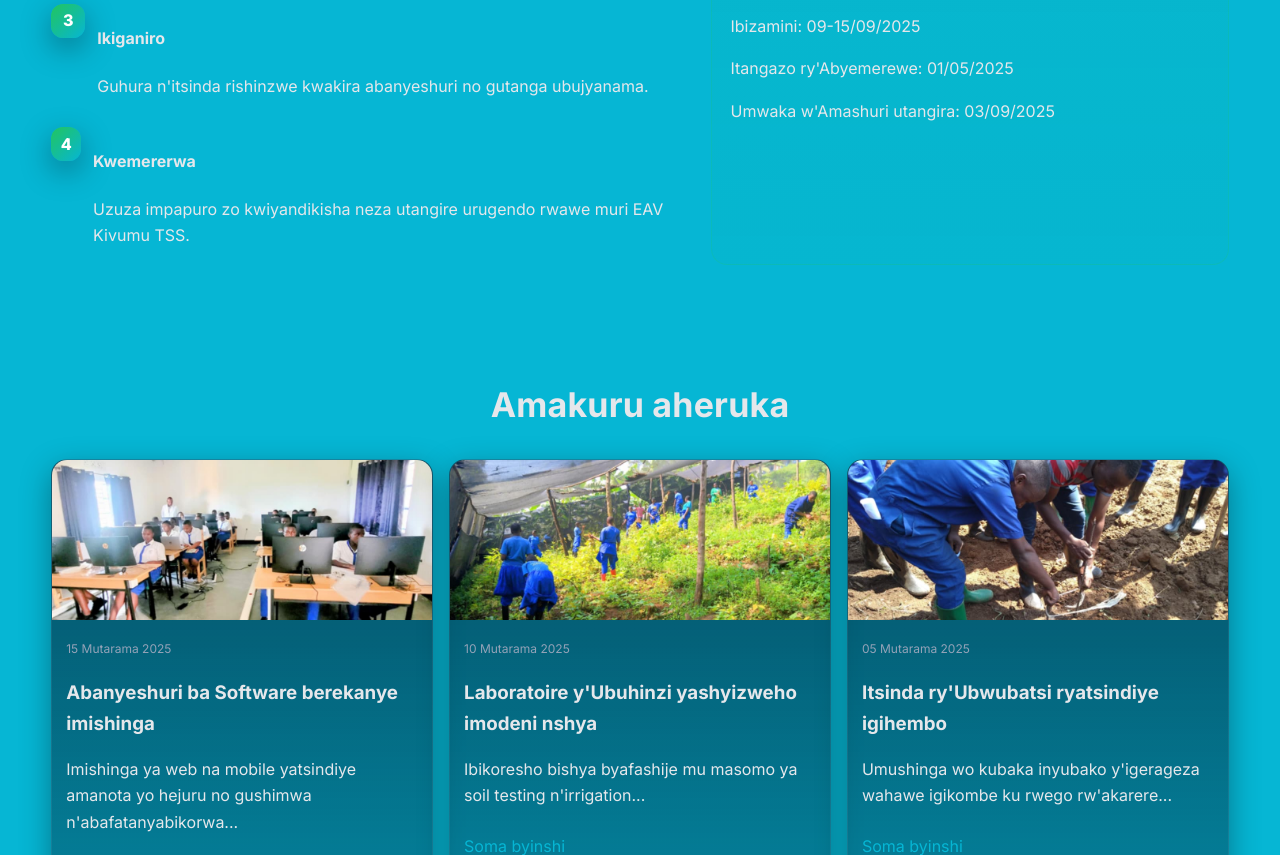
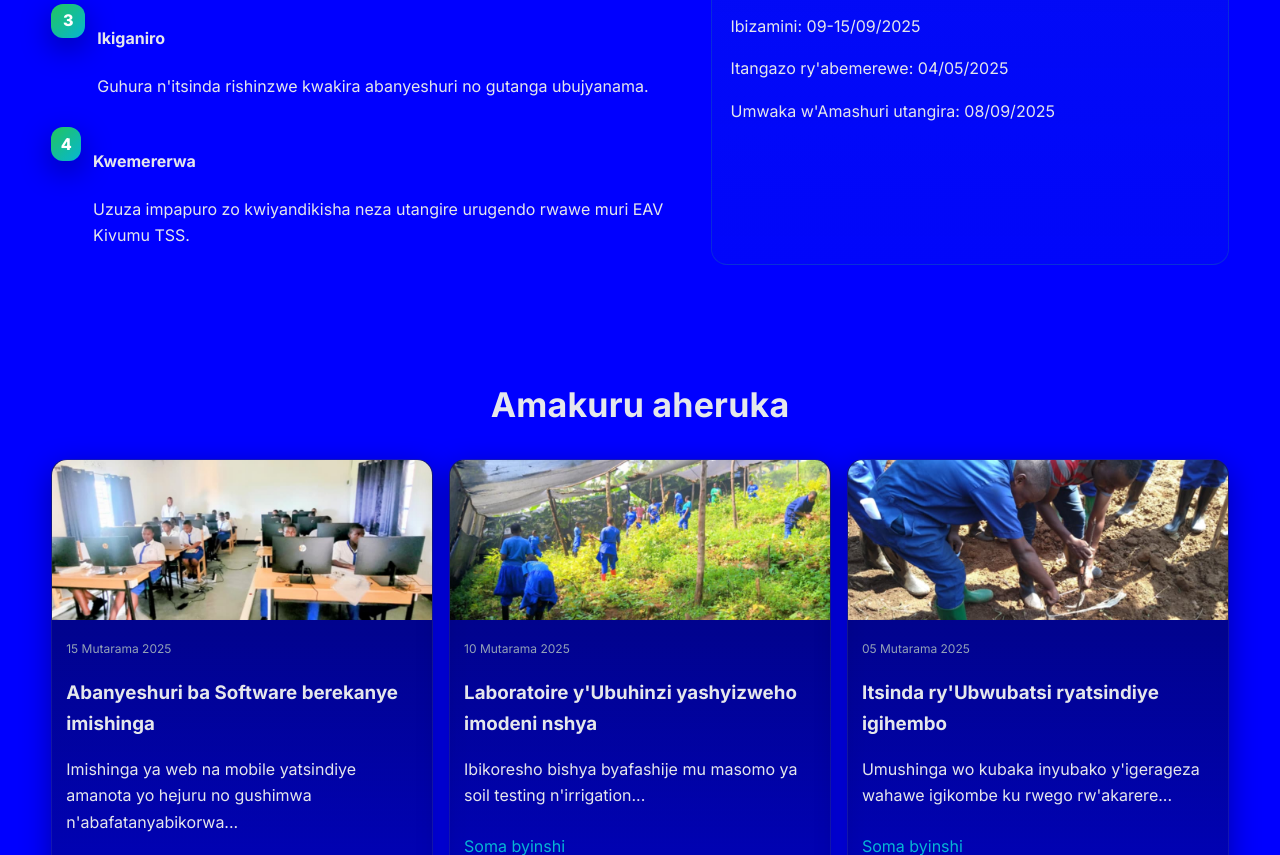
Before and after one commit to honore939/eavkivimuwebsite, a website: page index.html in a window 1280 px wide. Shown: the part 2849-3704 px from the top of the page. Drawn offline with Linux system fonts and the light colour scheme.

Commit message:
Add files via upload

```diff
--- a/index.html
+++ b/index.html
@@ -11,8 +11,8 @@
   <!-- ====== CSS: Single-file (you can split into style.css later) ====== -->
   <style>
     :root{
-      --bg:#06b6d4;          /* slate-900 */
-      --panel:#06b6d4;       /* gray-900 */
+      --bg:rgb(0, 0, 255);          /* slate-900 */
+      --panel:#000000;       /* gray-900 */
       --card:#06b6d4;        /* custom */
       --muted:#94a3b8;       /* slate-400 */
       --text:#e5e7eb;        /* gray-200 */
@@ -348,8 +348,8 @@
           <h4>Itariki Z'ingenzi</h4>
           <p>Gufunga Iyakira: 15/09/2025</p>
           <p>Ibizamini: 09-15/09/2025</p>
-          <p>Itangazo ry'Abyemerewe: 01/05/2025</p>
-          <p>Umwaka w'Amashuri utangira: 03/09/2025</p>
+          <p>Itangazo ry'abemerewe: 04/05/2025</p>
+          <p>Umwaka w'Amashuri utangira: 08/09/2025</p>
         </div>
       </div>
     </div>
```
